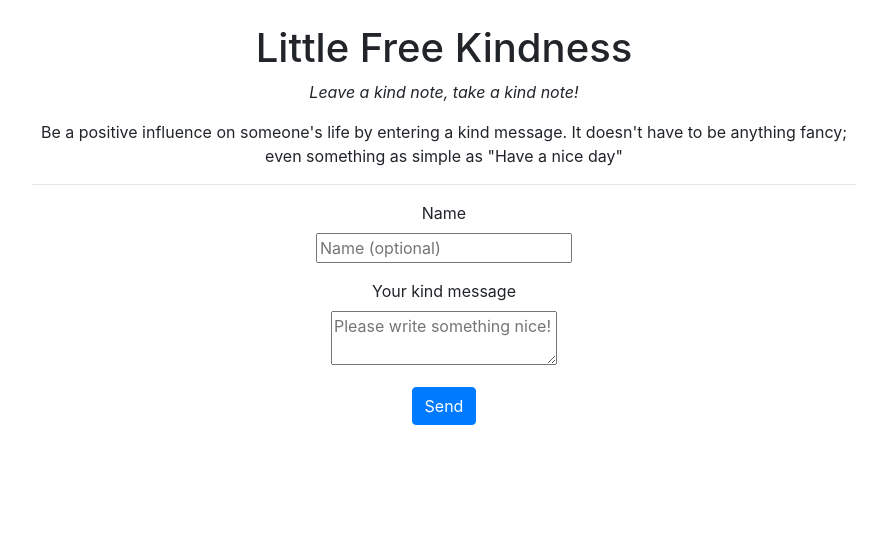
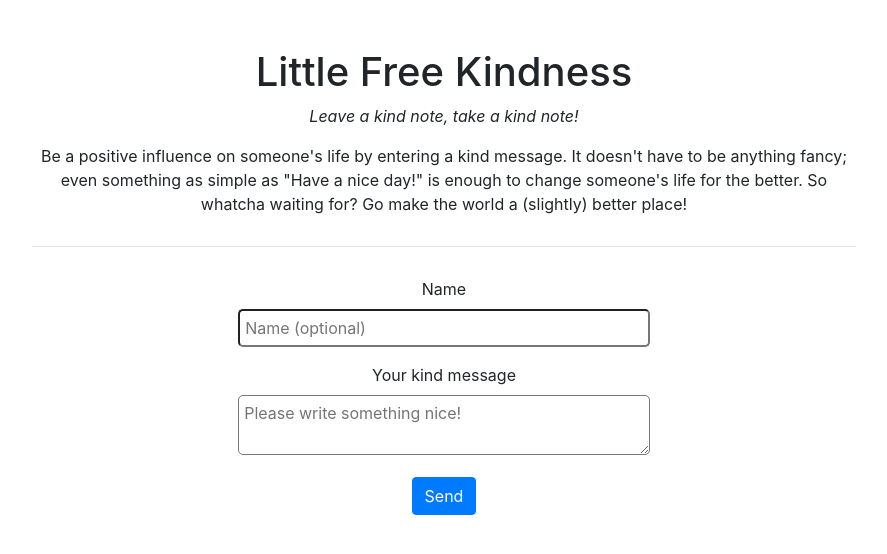
Before and after one commit to jiroger/Little-Free-Kindness, a Flask app: page / in a window 1280 px wide. Shown: the part 56-610 px from the top of the page, without its empty margins (196-1083 px from the left). Run offline with Flask 2, Linux system fonts and the light colour scheme; some libraries are stand-ins or nearby versions.

Commit message:
stylistic updates

```diff
--- a/app.py
+++ b/app.py
@@ -48,7 +48,7 @@ def view():
 @app.route('/smile', methods=['GET', 'POST'])
 def smile():
     form = VoteForm()
-    if "randomNote" not in session:
+    if "randomNote" not in session: #this is temporary; once site gets up and going, will find better way to counter botting
         session["randomNote"] = toJSON(Note.getRandomNote())
     if form.validate_on_submit():
         tempNote = Note.returnNote(session["randomNote"]["lookupId"])
--- a/models.py
+++ b/models.py
@@ -34,6 +34,8 @@ class Note(db.Model):
             setattr(self, attribute, value)
         db.session.commit()
 
+    #note to self; need to implement method that makes sure that the note getrandomnote retrives
+    #passes a certain upvote threshold so mean notes are hidden
     @staticmethod
     def getRandomNote():
         idNum = randint(1, Note.query.count() - 1) if Note.query.count() > 1 else Note.query.count()
--- a/static/main.css
+++ b/static/main.css
@@ -1,3 +1,24 @@
 .row {
   width: 100vw;
 }
+
+.error {
+  color: red;
+}
+
+input[name=name] {
+  width: 50%;
+  padding: 5px;
+  border-radius: 5px;
+}
+
+textarea[name=message] {
+  width: 50%;
+  padding: 5px;
+  border-radius: 5px;
+}
+
+hr {
+  margin-top: 30px;
+  margin-bottom: 30px;
+}
--- a/templates/index.html
+++ b/templates/index.html
@@ -8,13 +8,13 @@
     <div class="col-lg-2">
     </div>
     <div class="col-lg-8" align="center">
-      <br>
+      <br><br>
       <h1> Little Free Kindness </h1>
       <p>
         <i>Leave a kind note, take a kind note!</i>
       </p>
       <p> Be a positive influence on someone's life by entering a kind message. It doesn't have to be anything fancy; even something
-        as simple as "Have a nice day"
+        as simple as "Have a nice day!" is enough to change someone's life for the better. So whatcha waiting for? Go make the world a (slightly) better place!
       </p>
       <hr>
       <form method='POST' action=" {{ url_for('hello') }}">
@@ -38,7 +38,7 @@
       </form>
       <br>
     </div>
-    <div class="col-lg-3">
+    <div class="col-lg-2">
     </div>
   </div>
 </div>
--- a/templates/statistics.html
+++ b/templates/statistics.html
@@ -4,7 +4,7 @@
 {% block content %}
 {{ super() }}
 <div class="container-fluid">
-  <h1>Here are your stats</h1>
+  <h1>Here are your stats</h1> <!-- This is for after submitting uuid to view the note -->
   <form>
   {{ info }}
   </form>
--- a/templates/view.html
+++ b/templates/view.html
@@ -12,7 +12,7 @@
     {{ form.id}}
 
     {% for error in form.id.errors %}
-    <span style="color: red;">[{{ error }}]</span>
+    <span class="error">[{{ error }}]</span>
     {% endfor %}
     {{ form.submit }}
 
```
